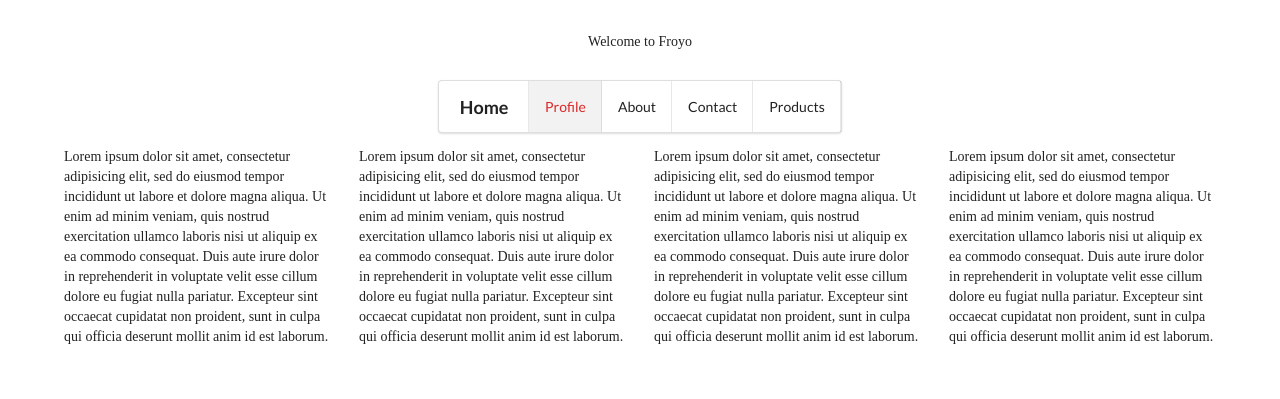
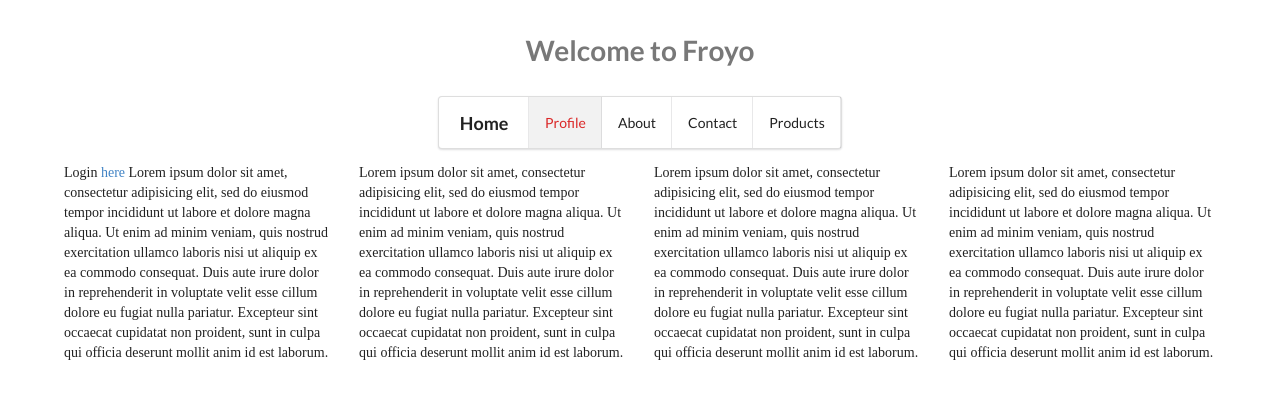
Before and after one commit to arunabhdas/froyo, a PHP site: page / in a window 1280 px wide. Shown: the top 399 px of the page. Run offline with PHP 8.4, Linux system fonts and the light colour scheme; some libraries are stand-ins or nearby versions.

Commit message:
Added includes for header and footer

```diff
--- a/app.html
+++ b/app.php
@@ -1,29 +1,9 @@
+<?php include_once('header.php'); ?>
+  <div class="ui four column grid">
+    <div class="column">
+    Login <a href="login.html">here</a>
 
-<!DOCTYPE html>
-<html>
-<head>
-  <meta charset="utf-8"/>
-  <meta name="viewport" content="width=device-width, initial-scale=1.0"/>
-  <title>Froyo</title>
-  <script src="https://cdnjs.cloudflare.com/ajax/libs/jquery/3.0.0-alpha1/jquery.min.js"></script>
-  <script src="app.js"></script>
-  <script src="https://cdnjs.cloudflare.com/ajax/libs/semantic-ui/2.1.7/semantic.min.js"></script>
-  <link rel="stylesheet" href="https://cdnjs.cloudflare.com/ajax/libs/semantic-ui/2.1.7/semantic.min.css" />
-  <link rel="stylesheet" href="app.css" />
-
-</head>
-<body>
-  <p> Welcome to Froyo</p>
-  <div class="ui red menu">
-    <h3 class="header item">Home</h3>
-    <a class="active item">Profile</a>
-    <a class="item">About</a>
-    <a class="item">Contact</a>
-    <a class="item">Products</a>
-  </div>
-
-  <div class="ui four column grid">
-    <div class="column">Lorem ipsum dolor sit amet, consectetur adipisicing elit, sed do eiusmod
+    Lorem ipsum dolor sit amet, consectetur adipisicing elit, sed do eiusmod
     tempor incididunt ut labore et dolore magna aliqua. Ut enim ad minim veniam,
     quis nostrud exercitation ullamco laboris nisi ut aliquip ex ea commodo
     consequat. Duis aute irure dolor in reprehenderit in voluptate velit esse
@@ -48,5 +28,4 @@
     cillum dolore eu fugiat nulla pariatur. Excepteur sint occaecat cupidatat non
     proident, sunt in culpa qui officia deserunt mollit anim id est laborum.</div>
   </div>
-</body>
-</html>
+<?php include_once('footer.php'); ?>
--- /dev/null
+++ b/footer.php
@@ -0,0 +1,2 @@
+  </body>
+</html>
--- /dev/null
+++ b/header.php
@@ -0,0 +1,22 @@
+<!DOCTYPE html>
+<html>
+<head>
+  <meta charset="utf-8"/>
+  <meta name="viewport" content="width=device-width, initial-scale=1.0"/>
+  <title>Froyo</title>
+  <script src="https://cdnjs.cloudflare.com/ajax/libs/jquery/3.0.0-alpha1/jquery.min.js"></script>
+  <script src="app.js"></script>
+  <script src="https://cdnjs.cloudflare.com/ajax/libs/semantic-ui/2.1.7/semantic.min.js"></script>
+  <link rel="stylesheet" href="https://cdnjs.cloudflare.com/ajax/libs/semantic-ui/2.1.7/semantic.min.css" />
+  <link rel="stylesheet" href="app.css" />
+
+</head>
+<body>
+  <h1> Welcome to Froyo</h1>
+  <div class="ui red menu">
+    <h3 class="header item">Home</h3>
+    <a class="active item">Profile</a>
+    <a class="item">About</a>
+    <a class="item">Contact</a>
+    <a class="item">Products</a>
+  </div>
--- a/index.php
+++ b/index.php
@@ -1 +1 @@
-<?php include_once("app.html"); ?>
+<?php include_once("app.php"); ?>
--- /dev/null
+++ b/login.php
@@ -0,0 +1 @@
+<?php include_once('header.php'); ?>
```
